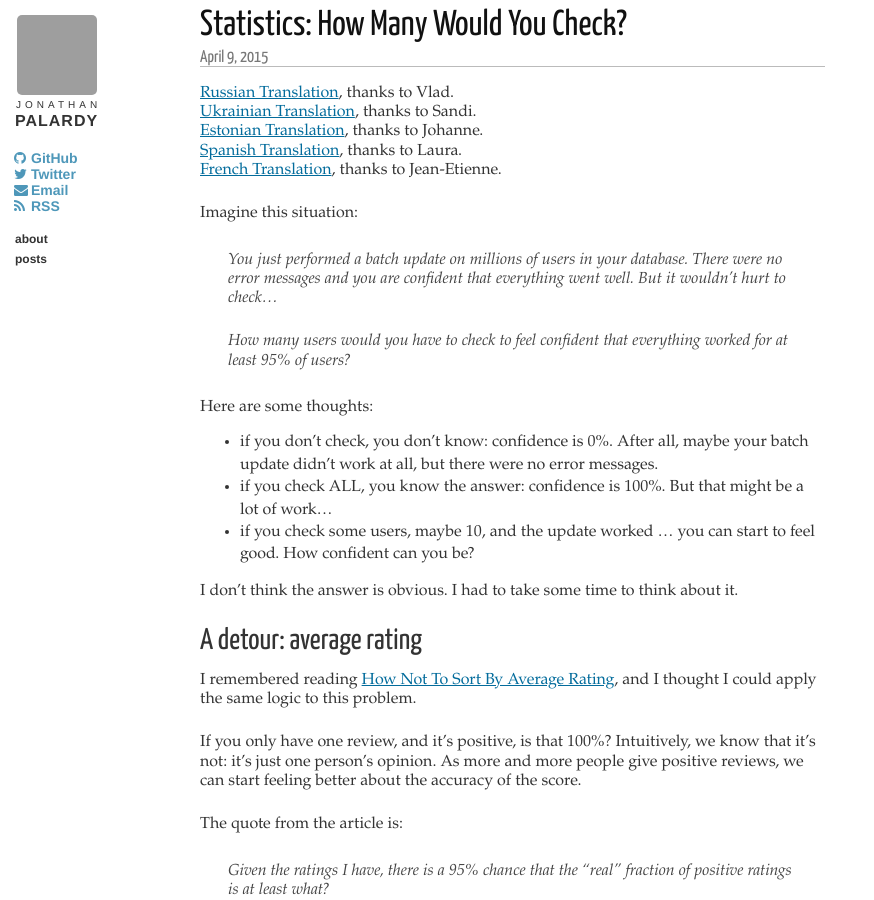
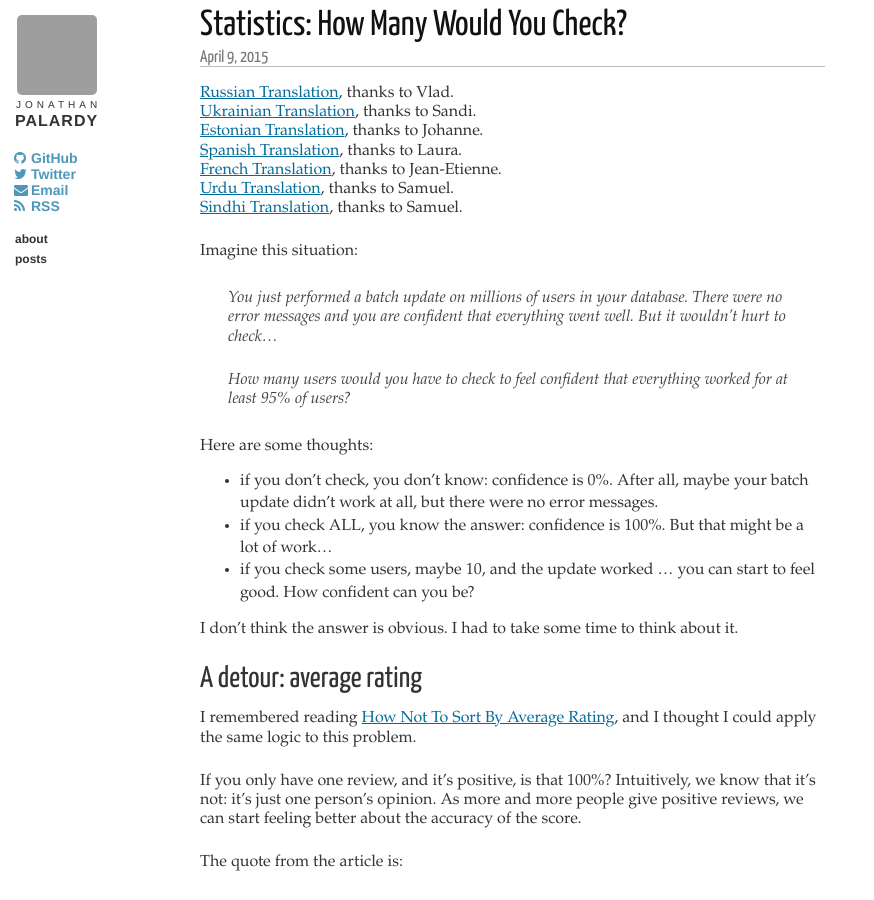
Before and after one commit to jpalardy/jpalardy.github.io, a Jekyll site: the page built from _posts/2015-04-09-statistics-how-many-would-you-check.markdown, in a window 1280 px wide and 900 px high. Shown: the whole window, without its empty margins (0-874 px from the left). Built offline with Jekyll 4.4.1, drawn with Linux system fonts in a browser that asks for light colours; comment, search, counter and statistics services are not loaded; grey boxes are pictures that could not be loaded.

Commit message:
Add Urdu and Sindhi translations link to "How Many Would You Check"

```diff
--- a/_posts/2015-04-09-statistics-how-many-would-you-check.markdown
+++ b/_posts/2015-04-09-statistics-how-many-would-you-check.markdown
@@ -9,6 +9,8 @@ category: posts
 [Estonian Translation](https://www.autonvaraosatpro.fi/blogi/2018/04/23/statistika-kui-palju-peaks-siis-kontrollima/), thanks to Johanne.
 [Spanish Translation](http://expereb.com/statistics-how-many-would-you-check/), thanks to Laura.
 [French Translation](http://jandcconsultants.com/statistiques-combien-voudriez-vous-verifier/), thanks to Jean-Etienne.
+[Urdu Translation](https://mobilemall.pk/blog/statistics-how-many-would-you-check-urdu/), thanks to Samuel.
+[Sindhi Translation](https://www.coupontoaster.co.uk/blog/statistics-how-many-would-you-check-sindhi/), thanks to Samuel.
 
 Imagine this situation:
 
```
